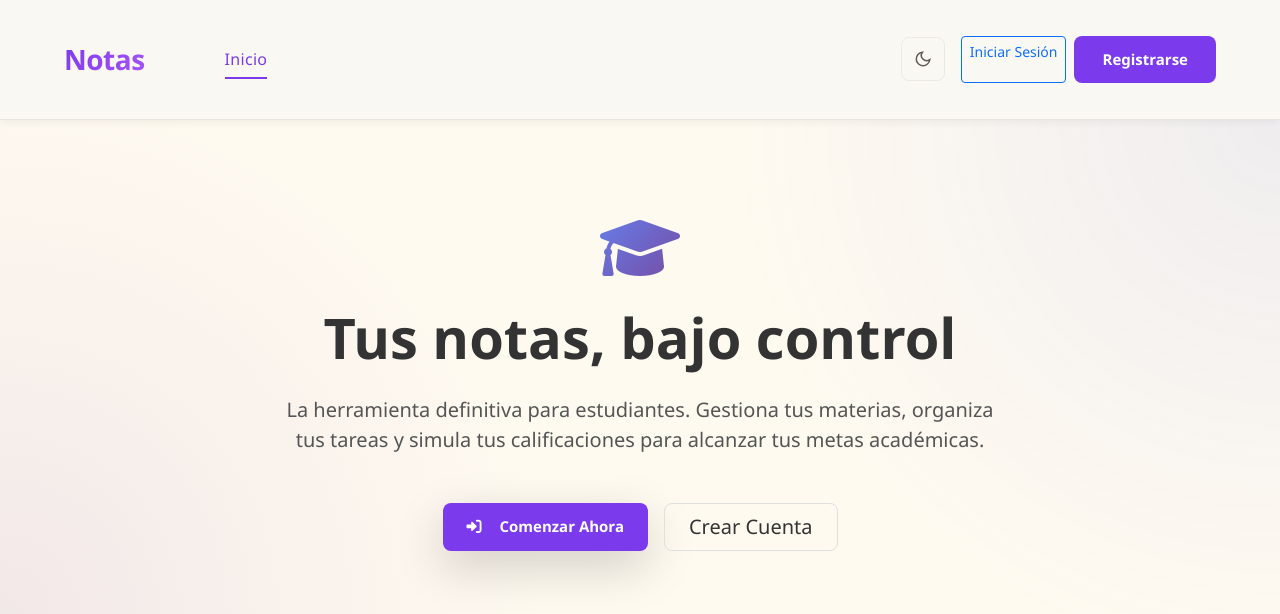
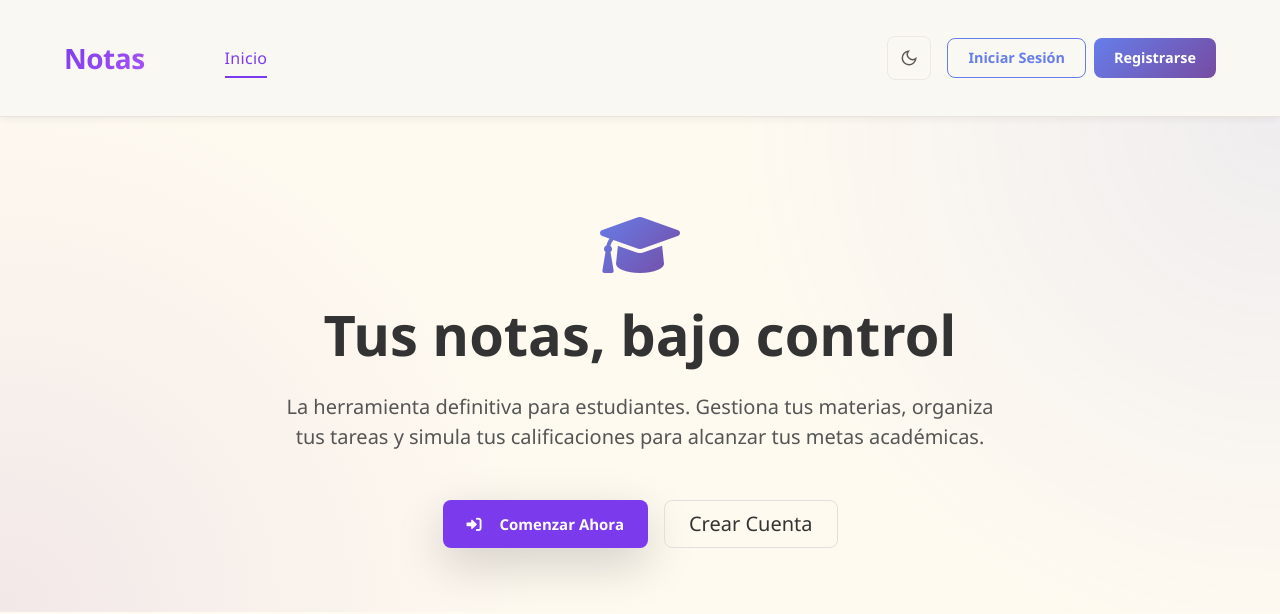
Before and after one commit to JMpages/SG, a PHP site: page /index.php in a window 1280 px wide. Shown: the top 614 px of the page. Run offline with PHP 8.4, Linux system fonts and the light colour scheme.

Commit message:
ajuste de css

```diff
--- a/components/navbar.php
+++ b/components/navbar.php
@@ -29,6 +29,45 @@ $ruta_backend = $es_root ? 'backend/' : '../backend/';
     display: flex;
     align-items: center;
     gap: 1rem;
+}
+
+/* Botones de autenticación personalizados */
+.btn-auth {
+    padding: 0.5rem 1.25rem;
+    border-radius: 0.5rem;
+    font-weight: 600;
+    font-size: 0.9rem;
+    text-decoration: none;
+    transition: all 0.3s ease;
+    display: inline-flex;
+    align-items: center;
+    justify-content: center;
+}
+
+.btn-login {
+    background: transparent;
+    border: 1px solid var(--primary-color);
+    color: var(--primary-color);
+}
+
+.btn-login:hover {
+    background: var(--primary-color);
+    color: white;
+    transform: translateY(-2px);
+    box-shadow: 0 4px 10px rgba(102, 126, 234, 0.3);
+}
+
+.btn-register {
+    background: var(--primary-gradient);
+    border: none;
+    color: white;
+}
+
+.btn-register:hover {
+    opacity: 0.9;
+    transform: translateY(-2px);
+    box-shadow: 0 4px 10px rgba(102, 126, 234, 0.3);
+    color: white;
 }
 
 @media (max-width: 768px) {
@@ -304,8 +343,8 @@ $ruta_backend = $es_root ? 'backend/' : '../backend/';
                     </div>
                 <?php else: ?>
                     <div class="d-flex gap-2 w-100 justify-content-center">
-                        <a href="<?php echo $ruta_vistas; ?>login.php" class="btn btn-outline-primary btn-sm">Iniciar Sesión</a>
-                        <a href="<?php echo $ruta_vistas; ?>registro.php" class="btn btn-primary btn-sm">Registrarse</a>
+                        <a href="<?php echo $ruta_vistas; ?>login.php" class="btn-auth btn-login">Iniciar Sesión</a>
+                        <a href="<?php echo $ruta_vistas; ?>registro.php" class="btn-auth btn-register">Registrarse</a>
                     </div>
                 <?php endif; ?>
             </div>
```
